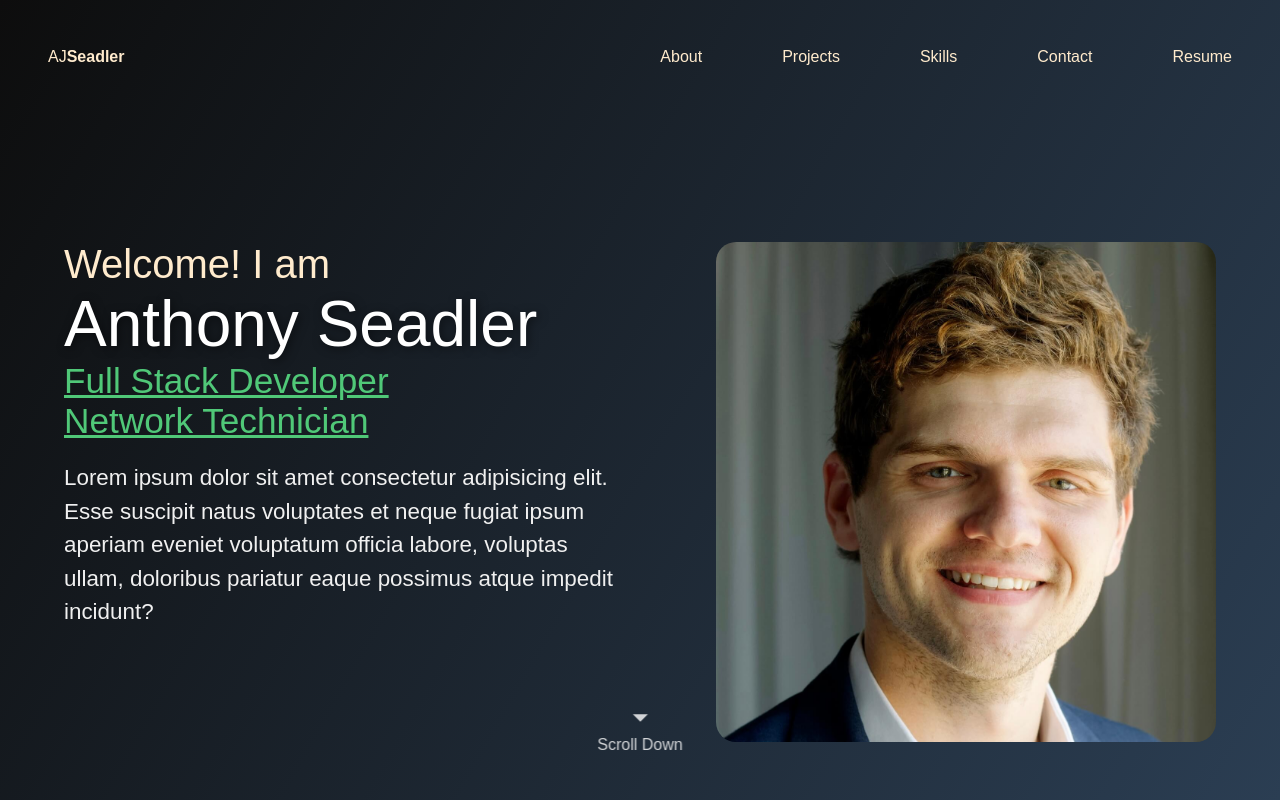
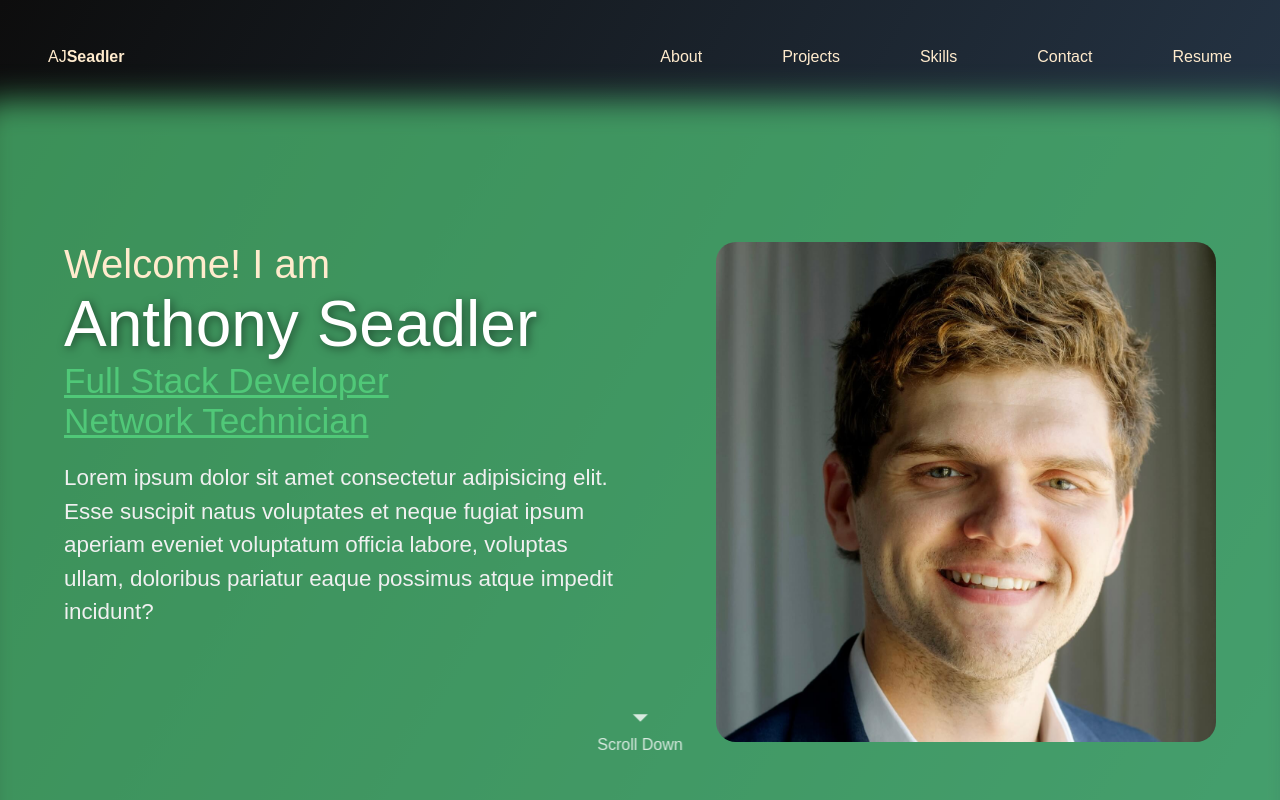
Before and after one commit to ajSeadler/dev-site, a React (Vite) app: page / in a window 1280 px wide. Shown: the top 800 px of the page. Built offline with nearby package versions, Linux system fonts and the light colour scheme.

Commit message:
glow beihnd profile pic

```diff
--- a/src/components/HeroSection.jsx
+++ b/src/components/HeroSection.jsx
@@ -87,6 +87,8 @@ function HeroSection() {
           initial="hidden"
           animate="visible"
         >
+          {/* Glow effect behind the image */}
+          <div className="glow"></div>
           <img src="portrait.jpg" alt="Anthony Seadler" className="profile-image" />
         </motion.div>
 
@@ -110,8 +112,6 @@ function HeroSection() {
           <p className="scroll-text">Scroll Down</p>
         </div>
       </div>
-
-
     </>
   );
 }
--- a/src/components/Projects.jsx
+++ b/src/components/Projects.jsx
@@ -146,12 +146,12 @@ function Projects() {
           <div className="second-project-image">
             <img src="/disco-stranger-site.png" alt="Disco Stranger Site" />
           </div>
-          <div className="second-text-container-projects">
+          {/* <div className="second-text-container-projects">
             <h3 className="project-subtitle">Immersive Experience</h3>
             <p className="second-project-text">
               The project brings a unique blend of music, visuals, and interaction, creating a rich user experience designed to engage and entertain.
             </p>
-          </div>
+          </div> */}
         </motion.div>
       </div>
     </div>
--- a/src/styles/HeroSection.css
+++ b/src/styles/HeroSection.css
@@ -56,6 +56,33 @@
   width: 100%;
   border-radius: 20px; /* More rounded corners */
   transition: transform 0.3s ease; /* Smooth transition for scaling */
+}
+
+.glow {
+  position: absolute; /* Position glow behind the image */
+  top: 0;
+  left: 0;
+  width: 100%;
+  z-index: -1 !important;
+  height: 100%;
+  border-radius: 20px; /* Match the image's border radius */
+  background-color: rgba(80, 200, 120, 0.7); /* Sleek color for glow */
+  filter: blur(15px); /* Add blur for glowing effect */
+  z-index: 0; /* Set behind the image */
+  animation: pulse 5s infinite; /* Optional: add a pulsing effect */
+}
+
+/* Optional pulsing effect */
+@keyframes pulse {
+  0% {
+    transform: scale(1);
+  }
+  50% {
+    transform: scale(1.05);
+  }
+  100% {
+    transform: scale(1);
+  }
 }
 
 .scroll-indicator {
```
